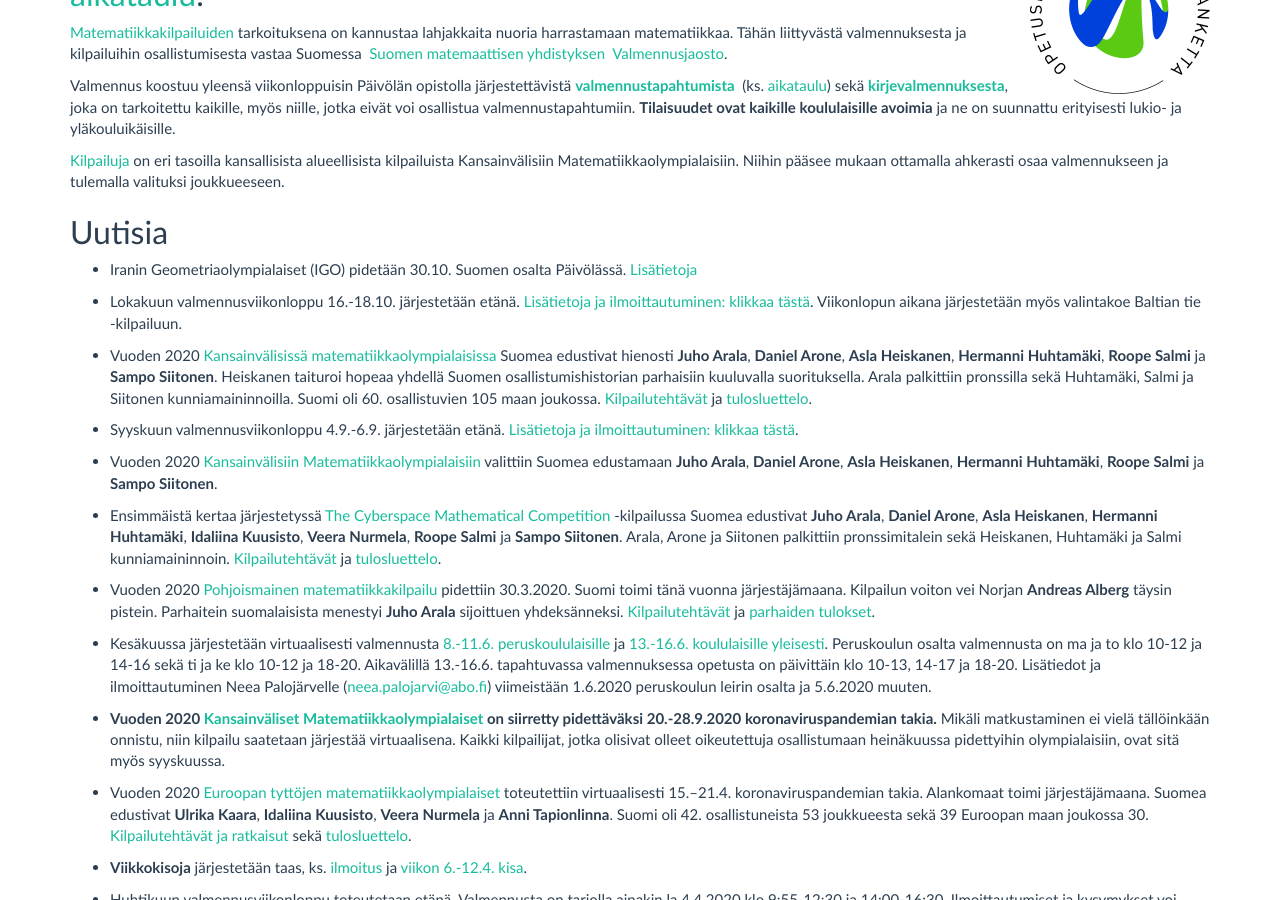
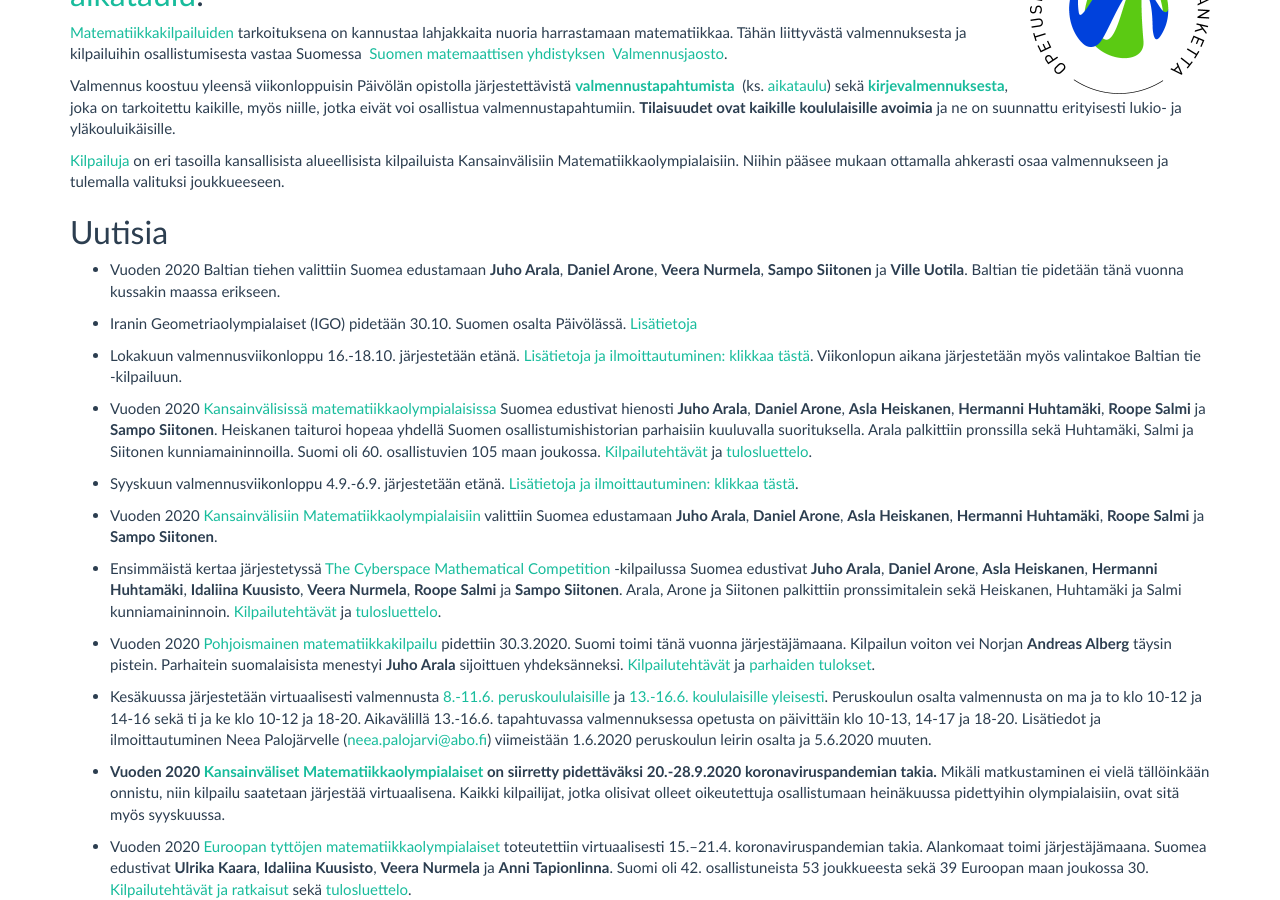
Before and after one commit to matematiikkakilpailut/matematiikkakilpailut.github.io, a Jekyll site: the page built from index.md, in a window 1280 px wide and 900 px high, scrolled down 348 px. Built offline with Jekyll 4.4.1, drawn with Linux system fonts in a browser that asks for light colours.

Commit message:
Added some info about Baltic Way 2020.

```diff
--- a/index.md
+++ b/index.md
@@ -40,6 +40,8 @@ viikkoa etukäteen!**
 
 
 ## <a name="uutisia"></a>Uutisia
+
+* Vuoden 2020 Baltian tiehen valittiin Suomea edustamaan **Juho Arala**, **Daniel Arone**, **Veera Nurmela**, **Sampo Siitonen** ja **Ville Uotila**. Baltian tie pidetään tänä vuonna kussakin maassa erikseen.
 
 * Iranin Geometriaolympialaiset (IGO) pidetään 30.10. Suomen osalta Päivölässä. [Lisätietoja](/IGO/)
 
```
Also changed, not shown: aikataulu/index.md (+1 -1 lines).
